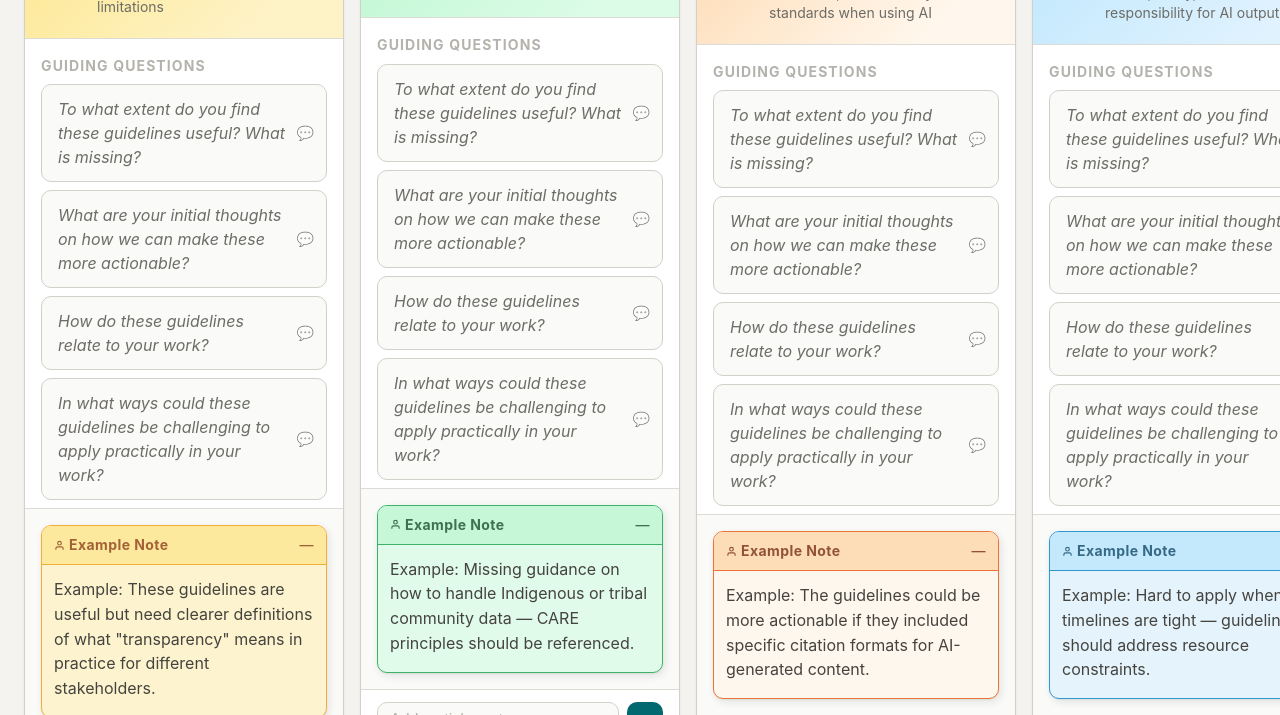
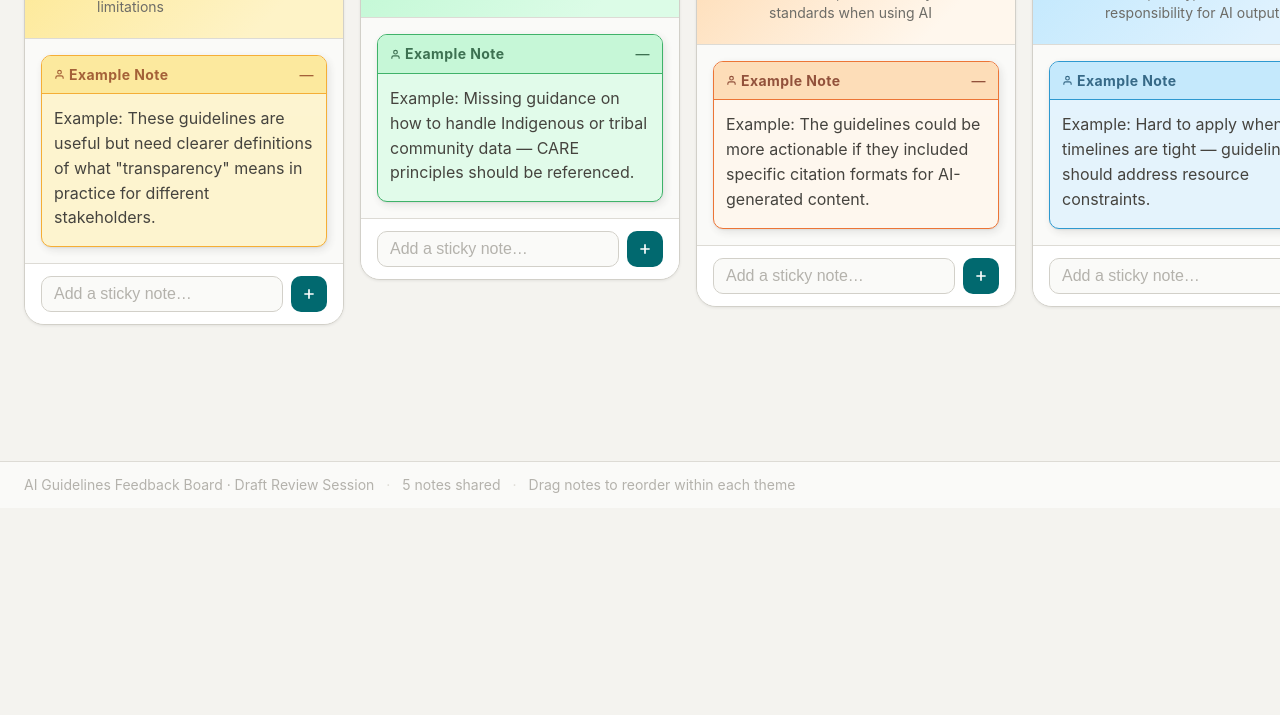
Before and after one commit to noelv-09/ai-guidelines-mural, a plain HTML site: page index.html in a window 1280 px wide. Shown: the part 654-1369 px from the top of the page. After the commit the page ends 1162 px from the top, so only its background shows below. Drawn offline with Linux system fonts and the light colour scheme; a web font is replaced by a local one.

Commit message:
Remove per-column guiding questions (shown once in top banner)

```diff
--- a/index.html
+++ b/index.html
@@ -110,22 +110,6 @@
         <span class="note-badge" id="badge-transparency">0</span>
       </div>
 
-      <div class="prompts-section">
-        <div class="prompts-label">Guiding Questions</div>
-        <div class="prompt-card" tabindex="0">
-          <div class="prompt-q">To what extent do you find these guidelines useful? What is missing?</div>
-        </div>
-        <div class="prompt-card" tabindex="0">
-          <div class="prompt-q">What are your initial thoughts on how we can make these more actionable?</div>
-        </div>
-        <div class="prompt-card" tabindex="0">
-          <div class="prompt-q">How do these guidelines relate to your work?</div>
-        </div>
-        <div class="prompt-card" tabindex="0">
-          <div class="prompt-q">In what ways could these guidelines be challenging to apply practically in your work?</div>
-        </div>
-      </div>
-
       <div class="sticky-zone" id="zone-transparency" data-zone="transparency">
         <div class="zone-empty" id="empty-transparency">
           <svg width="28" height="28" viewBox="0 0 24 24" fill="none" stroke="currentColor" stroke-width="1.5"><rect x="3" y="3" width="8" height="8" rx="1"/><rect x="13" y="3" width="8" height="8" rx="1"/><rect x="3" y="13" width="8" height="8" rx="1"/><path d="M17 13v6M14 16h6"/></svg>
@@ -152,22 +136,6 @@
           <p class="theme-desc">Protecting personal and community data in AI-driven systems</p>
         </div>
         <span class="note-badge" id="badge-dataprivacy">0</span>
-      </div>
-
-      <div class="prompts-section">
-        <div class="prompts-label">Guiding Questions</div>
-        <div class="prompt-card" tabindex="0">
-          <div class="prompt-q">To what extent do you find these guidelines useful? What is missing?</div>
-        </div>
-        <div class="prompt-card" tabindex="0">
-          <div class="prompt-q">What are your initial thoughts on how we can make these more actionable?</div>
-        </div>
-        <div class="prompt-card" tabindex="0">
-          <div class="prompt-q">How do these guidelines relate to your work?</div>
-        </div>
-        <div class="prompt-card" tabindex="0">
-          <div class="prompt-q">In what ways could these guidelines be challenging to apply practically in your work?</div>
-        </div>
       </div>
 
       <div class="sticky-zone" id="zone-dataprivacy" data-zone="dataprivacy">
@@ -198,22 +166,6 @@
         <span class="note-badge" id="badge-academicintegrity">0</span>
       </div>
 
-      <div class="prompts-section">
-        <div class="prompts-label">Guiding Questions</div>
-        <div class="prompt-card" tabindex="0">
-          <div class="prompt-q">To what extent do you find these guidelines useful? What is missing?</div>
-        </div>
-        <div class="prompt-card" tabindex="0">
-          <div class="prompt-q">What are your initial thoughts on how we can make these more actionable?</div>
-        </div>
-        <div class="prompt-card" tabindex="0">
-          <div class="prompt-q">How do these guidelines relate to your work?</div>
-        </div>
-        <div class="prompt-card" tabindex="0">
-          <div class="prompt-q">In what ways could these guidelines be challenging to apply practically in your work?</div>
-        </div>
-      </div>
-
       <div class="sticky-zone" id="zone-academicintegrity" data-zone="academicintegrity">
         <div class="zone-empty" id="empty-academicintegrity">
           <svg width="28" height="28" viewBox="0 0 24 24" fill="none" stroke="currentColor" stroke-width="1.5"><rect x="3" y="3" width="8" height="8" rx="1"/><rect x="13" y="3" width="8" height="8" rx="1"/><rect x="3" y="13" width="8" height="8" rx="1"/><path d="M17 13v6M14 16h6"/></svg>
@@ -242,22 +194,6 @@
         <span class="note-badge" id="badge-humanvalidation">0</span>
       </div>
 
-      <div class="prompts-section">
-        <div class="prompts-label">Guiding Questions</div>
-        <div class="prompt-card" tabindex="0">
-          <div class="prompt-q">To what extent do you find these guidelines useful? What is missing?</div>
-        </div>
-        <div class="prompt-card" tabindex="0">
-          <div class="prompt-q">What are your initial thoughts on how we can make these more actionable?</div>
-        </div>
-        <div class="prompt-card" tabindex="0">
-          <div class="prompt-q">How do these guidelines relate to your work?</div>
-        </div>
-        <div class="prompt-card" tabindex="0">
-          <div class="prompt-q">In what ways could these guidelines be challenging to apply practically in your work?</div>
-        </div>
-      </div>
-
       <div class="sticky-zone" id="zone-humanvalidation" data-zone="humanvalidation">
         <div class="zone-empty" id="empty-humanvalidation">
           <svg width="28" height="28" viewBox="0 0 24 24" fill="none" stroke="currentColor" stroke-width="1.5"><rect x="3" y="3" width="8" height="8" rx="1"/><rect x="13" y="3" width="8" height="8" rx="1"/><rect x="3" y="13" width="8" height="8" rx="1"/><path d="M17 13v6M14 16h6"/></svg>
@@ -284,22 +220,6 @@
           <p class="theme-desc">Moral frameworks guiding responsible and equitable AI use</p>
         </div>
         <span class="note-badge" id="badge-ethics">0</span>
-      </div>
-
-      <div class="prompts-section">
-        <div class="prompts-label">Guiding Questions</div>
-        <div class="prompt-card" tabindex="0">
-          <div class="prompt-q">To what extent do you find these guidelines useful? What is missing?</div>
-        </div>
-        <div class="prompt-card" tabindex="0">
-          <div class="prompt-q">What are your initial thoughts on how we can make these more actionable?</div>
-        </div>
-        <div class="prompt-card" tabindex="0">
-          <div class="prompt-q">How do these guidelines relate to your work?</div>
-        </div>
-        <div class="prompt-card" tabindex="0">
-          <div class="prompt-q">In what ways could these guidelines be challenging to apply practically in your work?</div>
-        </div>
       </div>
 
       <div class="sticky-zone" id="zone-ethics" data-zone="ethics">
```
